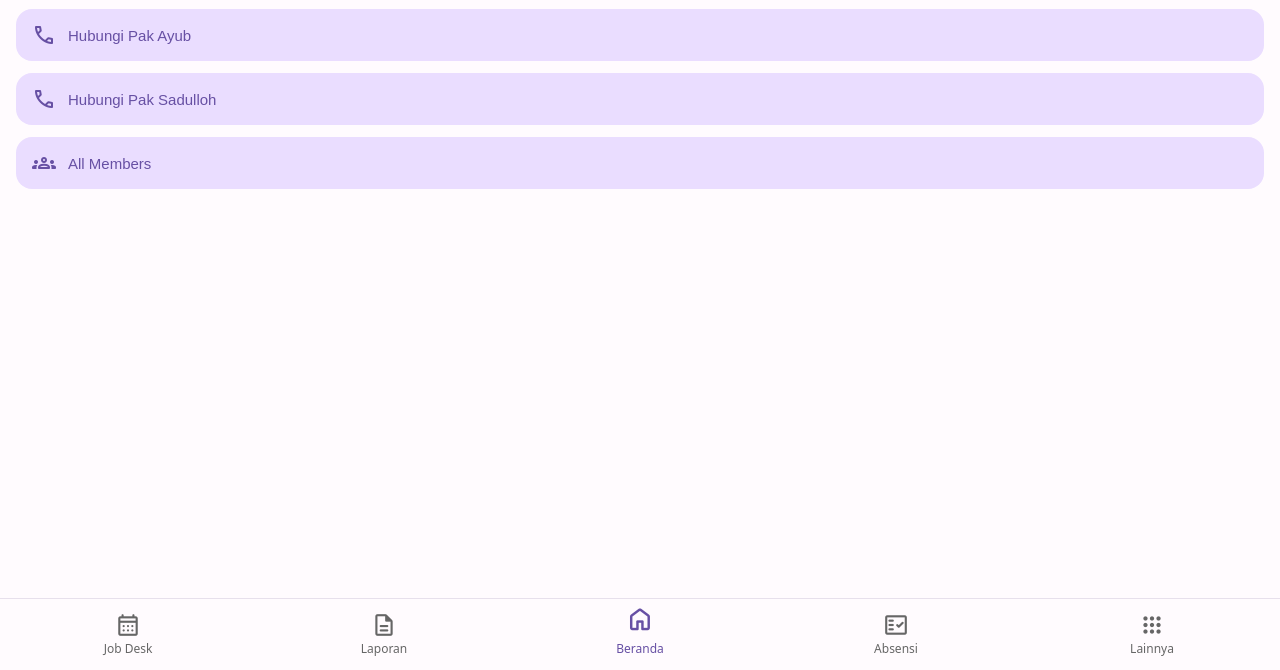
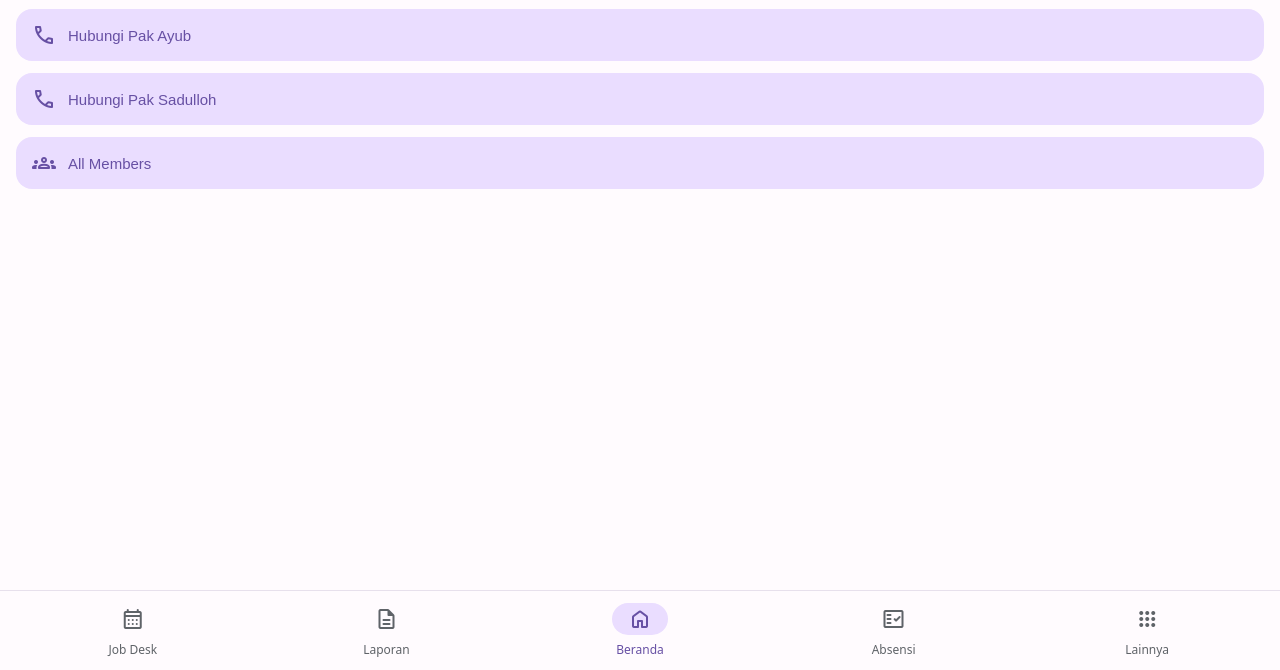
Before and after one commit to Poharaayub/OCS-NFI-Apps-2026, a plain HTML site: page index.html in a window 1280 px wide. Shown: the part 130-800 px from the top of the page. Drawn offline with nearby package versions, Linux system fonts and the light colour scheme.

Commit message:
Add files via upload

```diff
--- a/index.html
+++ b/index.html
@@ -120,44 +120,106 @@ iframe{
   margin-top:12px;
 }
 
-/* ===== BOTTOM BAR ===== */
+/* ===== MATERIAL 3 NAV BAR FINAL ===== */
 .bottom-bar{
-  height:72px;
+  height:80px;
   background:var(--surface);
   border-top:1px solid var(--surface-variant);
   display:flex;
   justify-content:space-around;
   align-items:center;
+  padding:0 6px;
 }
 
+/* ITEM */
 .menu-item{
   flex:1;
-  text-align:center;
+  height:72px;
+  display:flex;
+  flex-direction:column;
+  align-items:center;
+  justify-content:center;
+  gap:6px;
   font-size:12px;
-  color:#666;
+  color:#5f6368;
   cursor:pointer;
-  transition:color .25s ease;
+  position:relative;
+  border-radius:24px;
+  overflow:hidden;
+  transition:color .2s ease, transform .15s ease;
 }
 
-.menu-item .material-symbols-rounded{
-  display:block;
-  font-size:26px;
-  margin-bottom:2px;
-  transition:transform .25s ease;
+/* ICON CONTAINER */
+.icon-wrap{
+  width:56px;
+  height:32px;
+  border-radius:16px;
+  display:flex;
+  align-items:center;
+  justify-content:center;
+  transition:background .25s ease;
 }
 
+.material-symbols-rounded{
+  font-size:24px;
+  transition:transform .2s ease, color .2s ease;
+}
+
+.label{
+  line-height:1;
+}
+
+/* ACTIVE STATE */
 .menu-item.active{
   color:var(--primary);
 }
 
-.menu-item.active .material-symbols-rounded{
-  transform:translateY(-6px) scale(1.15);
+.menu-item.active .icon-wrap{
+  background:var(--primary-container);
 }
 
+.menu-item.active .material-symbols-rounded{
+  color:var(--primary);
+}
+
+/* PRESS SCALE */
+.menu-item:active{
+  transform:scale(.96);
+}
+
+/* ICON PRESS */
 .menu-item:active .material-symbols-rounded{
   transform:scale(.9);
 }
 
+/* RIPPLE */
+.menu-item::after{
+  content:"";
+  position:absolute;
+  width:140px;
+  height:140px;
+  background:rgba(103,80,164,.18);
+  border-radius:50%;
+  transform:scale(0);
+  opacity:0;
+  pointer-events:none;
+}
+
+.menu-item:active::after{
+  transform:scale(1.6);
+  opacity:1;
+  transition:0s;
+}
+
+/* ACTIVE MICRO ANIMATION */
+.menu-item.active .icon-wrap{
+  animation:pop .25s ease;
+}
+
+@keyframes pop{
+  from{transform:scale(.85)}
+  to{transform:scale(1)}
+}
 /* ===== BOTTOM SHEET POPUP ===== */
 .bottom-sheet-overlay{
   position:fixed;
@@ -229,19 +291,38 @@ iframe{
 
 <div class="bottom-bar">
   <div class="menu-item active" onclick="setActive(this,'Job Desk')">
-    <span class="material-symbols-rounded">calendar_month</span>Job Desk
+    <div class="icon-wrap">
+      <span class="material-symbols-rounded">calendar_month</span>
+    </div>
+    Job Desk
   </div>
+
   <div class="menu-item" onclick="setActive(this,'Laporan')">
-    <span class="material-symbols-rounded">description</span>Laporan
+    <div class="icon-wrap">
+      <span class="material-symbols-rounded">description</span>
+    </div>
+    Laporan
   </div>
+
   <div class="menu-item" onclick="setActive(this,'Beranda')">
-    <span class="material-symbols-rounded">home</span>Beranda
+    <div class="icon-wrap">
+      <span class="material-symbols-rounded">home</span>
+    </div>
+    Beranda
   </div>
+
   <div class="menu-item" onclick="setActive(this,'Absensi')">
-    <span class="material-symbols-rounded">fact_check</span>Absensi
+    <div class="icon-wrap">
+      <span class="material-symbols-rounded">fact_check</span>
+    </div>
+    Absensi
   </div>
+
   <div class="menu-item" onclick="setActive(this,'Lainnya')">
-    <span class="material-symbols-rounded">apps</span>Lainnya
+    <div class="icon-wrap">
+      <span class="material-symbols-rounded">apps</span>
+    </div>
+    Lainnya
   </div>
 </div>
 
```
